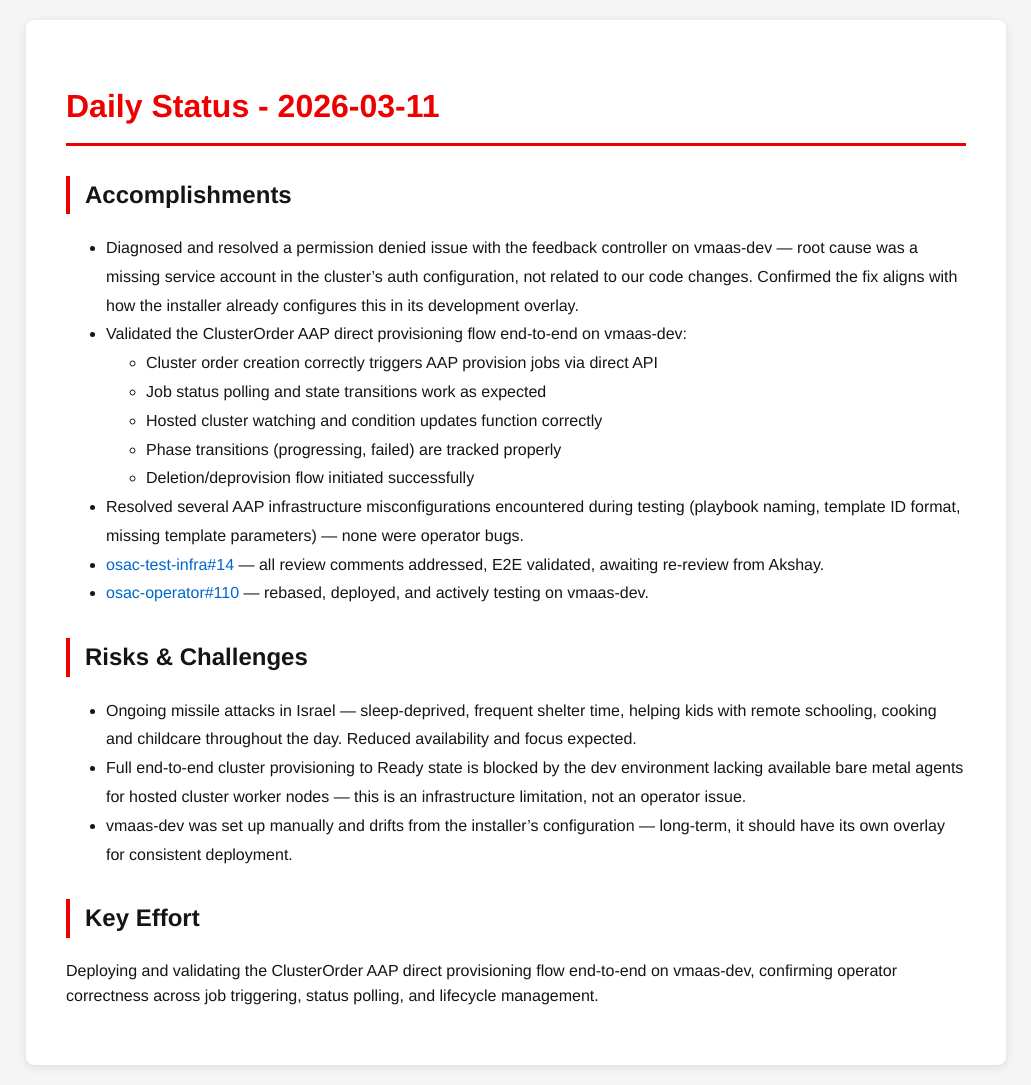
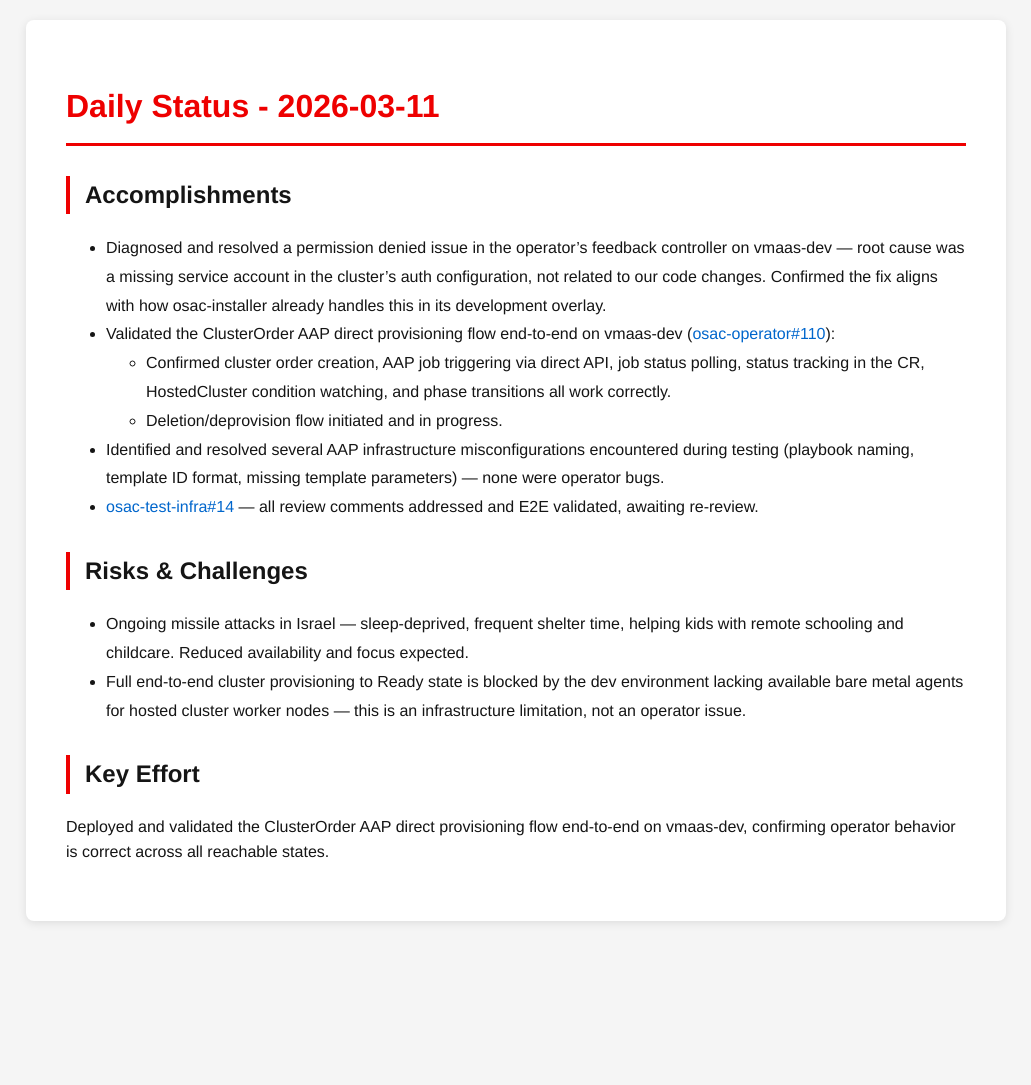
Before and after one commit to tzvatot/daily-status, a Jekyll site: the page built from 2026-03-11.md, in a window 1280 px wide. Shown: the whole page, without its empty margins (124-1155 px from the left). Built offline with Jekyll 4.4.1, drawn with Linux system fonts in a browser that asks for light colours; after the commit the page ends 941 px from its top, so only the background shows below that.

Commit message:
Daily status update - 2026-03-11

```diff
--- a/2026-03-11.md
+++ b/2026-03-11.md
@@ -7,21 +7,16 @@
 # Daily Status - 2026-03-11
 
 ## Accomplishments
-- Diagnosed and resolved a permission denied issue with the feedback controller on vmaas-dev — root cause was a missing service account in the cluster's auth configuration, not related to our code changes. Confirmed the fix aligns with how the installer already configures this in its development overlay.
-- Validated the ClusterOrder AAP direct provisioning flow end-to-end on vmaas-dev:
-  - Cluster order creation correctly triggers AAP provision jobs via direct API
-  - Job status polling and state transitions work as expected
-  - Hosted cluster watching and condition updates function correctly
-  - Phase transitions (progressing, failed) are tracked properly
-  - Deletion/deprovision flow initiated successfully
-- Resolved several AAP infrastructure misconfigurations encountered during testing (playbook naming, template ID format, missing template parameters) — none were operator bugs.
-- [osac-test-infra#14](https://github.com/osac-project/osac-test-infra/pull/14) — all review comments addressed, E2E validated, awaiting re-review from Akshay.
-- [osac-operator#110](https://github.com/osac-project/osac-operator/pull/110) — rebased, deployed, and actively testing on vmaas-dev.
+- Diagnosed and resolved a permission denied issue in the operator's feedback controller on vmaas-dev — root cause was a missing service account in the cluster's auth configuration, not related to our code changes. Confirmed the fix aligns with how osac-installer already handles this in its development overlay.
+- Validated the ClusterOrder AAP direct provisioning flow end-to-end on vmaas-dev ([osac-operator#110](https://github.com/osac-project/osac-operator/pull/110)):
+  - Confirmed cluster order creation, AAP job triggering via direct API, job status polling, status tracking in the CR, HostedCluster condition watching, and phase transitions all work correctly.
+  - Deletion/deprovision flow initiated and in progress.
+- Identified and resolved several AAP infrastructure misconfigurations encountered during testing (playbook naming, template ID format, missing template parameters) — none were operator bugs.
+- [osac-test-infra#14](https://github.com/osac-project/osac-test-infra/pull/14) — all review comments addressed and E2E validated, awaiting re-review.
 
 ## Risks & Challenges
-- Ongoing missile attacks in Israel — sleep-deprived, frequent shelter time, helping kids with remote schooling, cooking and childcare throughout the day. Reduced availability and focus expected.
+- Ongoing missile attacks in Israel — sleep-deprived, frequent shelter time, helping kids with remote schooling and childcare. Reduced availability and focus expected.
 - Full end-to-end cluster provisioning to Ready state is blocked by the dev environment lacking available bare metal agents for hosted cluster worker nodes — this is an infrastructure limitation, not an operator issue.
-- vmaas-dev was set up manually and drifts from the installer's configuration — long-term, it should have its own overlay for consistent deployment.
 
 ## Key Effort
-Deploying and validating the ClusterOrder AAP direct provisioning flow end-to-end on vmaas-dev, confirming operator correctness across job triggering, status polling, and lifecycle management.
+Deployed and validated the ClusterOrder AAP direct provisioning flow end-to-end on vmaas-dev, confirming operator behavior is correct across all reachable states.
```
